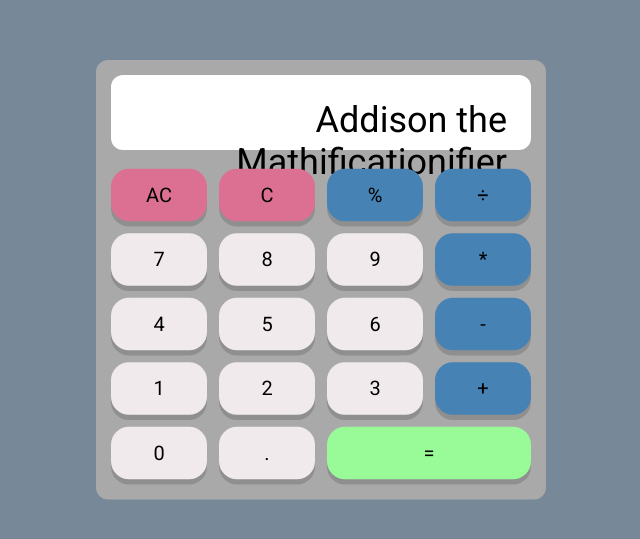
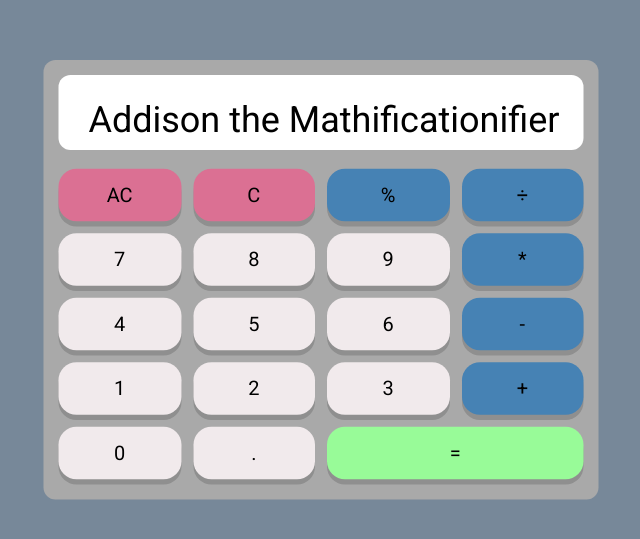
Before and after one commit to johnedwardlee/Mathificationifier, a plain HTML site: page index.html in a window 1280 px wide. Shown: the part 121-660 px from the top of the page, without its empty margins (319-959 px from the left). Drawn offline with Linux system fonts and the light colour scheme.

Commit message:
Fix title clipping

```diff
--- a/style.css
+++ b/style.css
@@ -28,7 +28,7 @@ body {
   justify-content: center;
   align-items: stretch;
   gap: 1rem;
-  width: 300px;
+  width: 370px;
   background-color: darkgrey;
   padding: 10px;
   border-radius: 8px;
@@ -41,6 +41,7 @@ body {
   text-align: right;
   height: 50px;
   font-size: x-large;
+  margin: 0;
 }
 
 .buttons {
```
